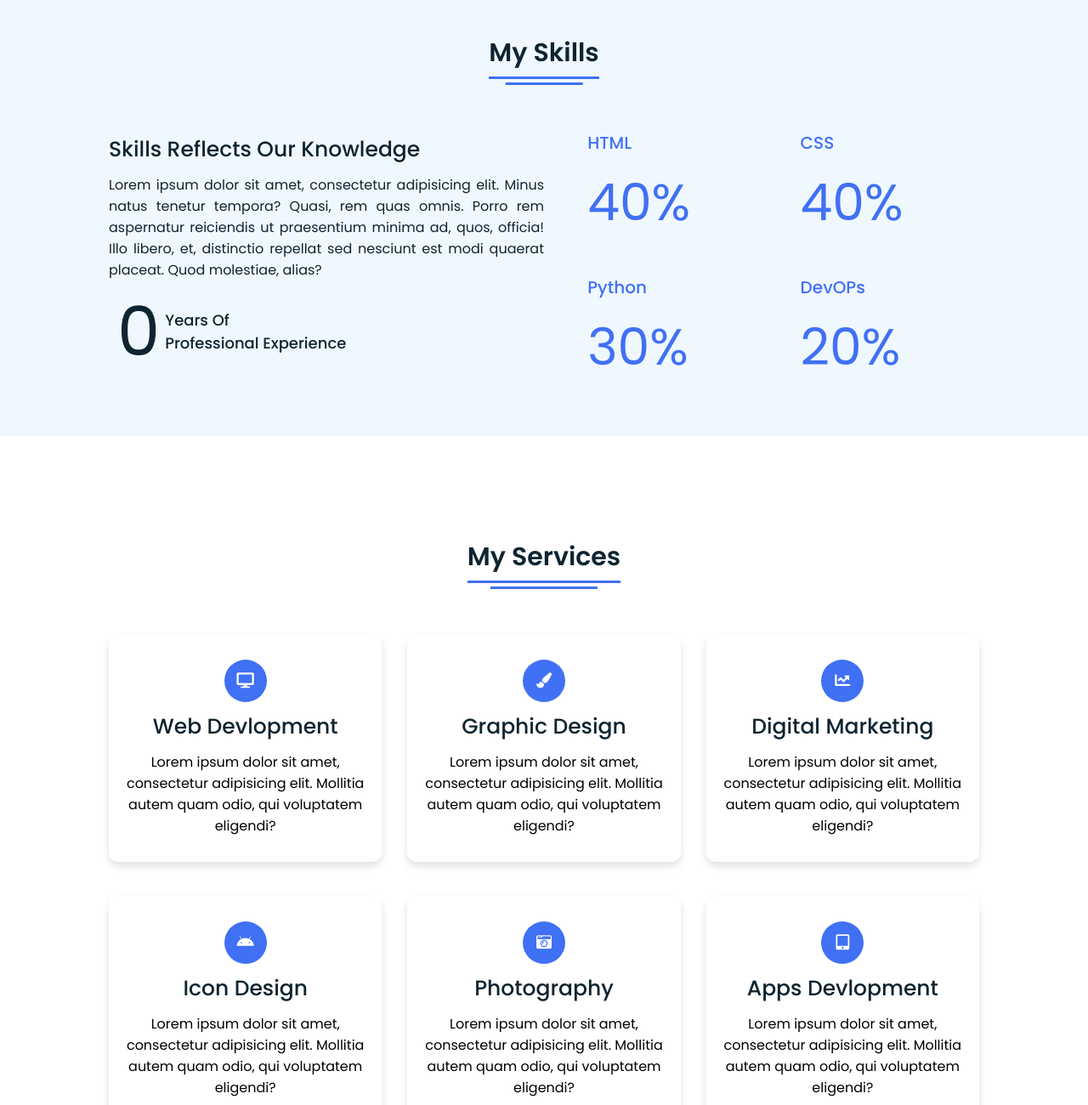
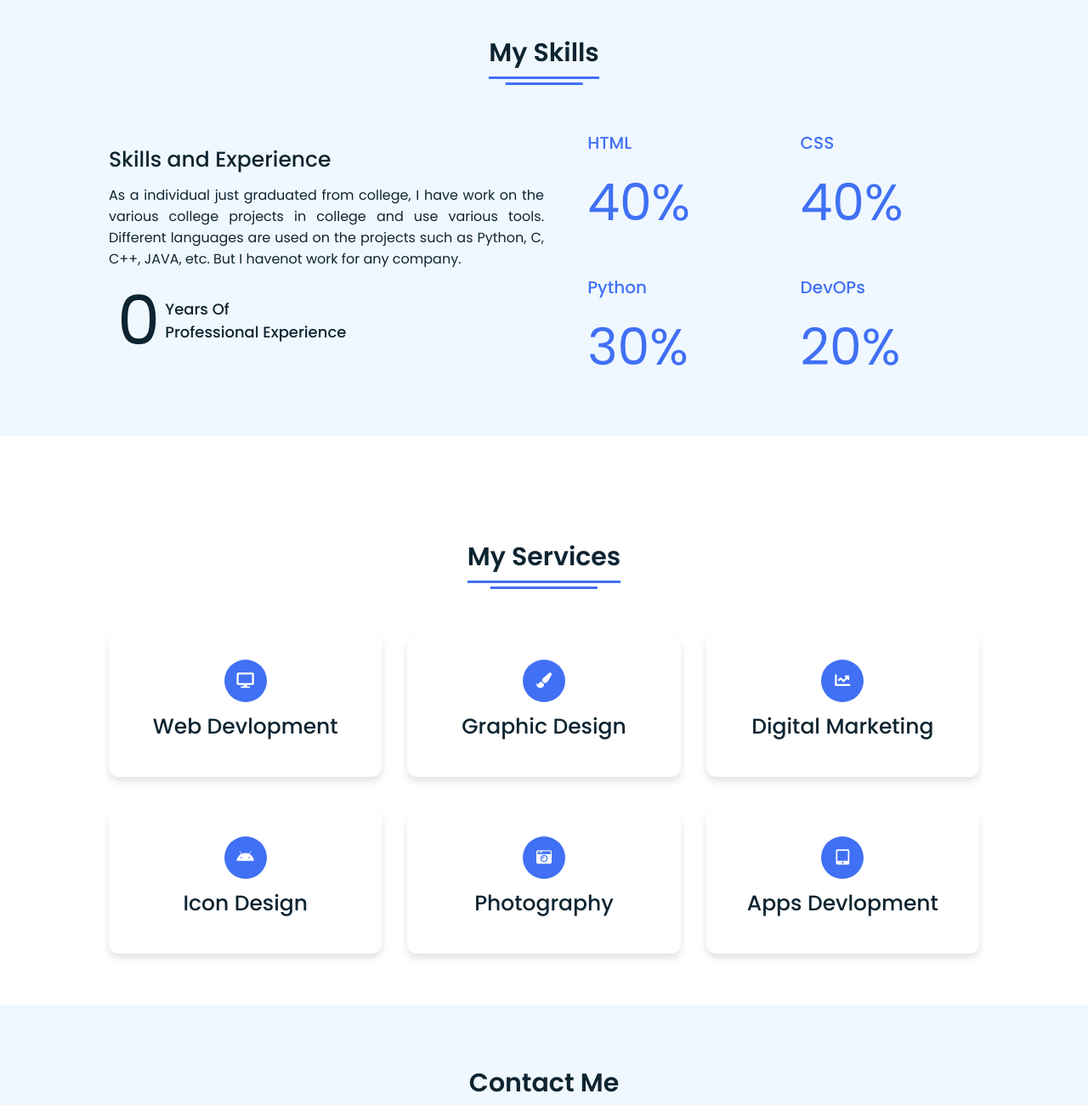
Before and after one commit to Ankitbajgain/Personal-Portfolio-Website, a plain HTML site: page index.html in a window 1280 px wide. Shown: the part 1500-2800 px from the top of the page at 85% size. Drawn offline with Linux system fonts and the light colour scheme.

Commit message:
update cv

```diff
--- a/index.html
+++ b/index.html
@@ -47,7 +47,7 @@
      <div class="text">
        <div class="text-one">Hello,</div>
        <div class="text-two">I'm Ankit Bajgain</div>
-       <div class="text-three">DevOps Engineer</div>
+       <div class="text-three">Engineer</div>
 
      </div>
      <div class="button">
@@ -72,7 +72,7 @@
 
       </p>
       <div class="button">
-        <a href="./PDF/CV.pdf" target="_blank">
+        <a href="./PDF/AnkitCV.pdf" target="_blank">
 
         <button>Download CV </button>
         </a>
@@ -90,8 +90,10 @@
    <div class="title"><span>My Skills</span></div>
    <div class="skills-details">
      <div class="text">
-       <div class="topic">Skills Reflects Our Knowledge</div>
-       <p>Lorem ipsum dolor sit amet, consectetur adipisicing elit. Minus natus tenetur tempora? Quasi, rem quas omnis. Porro rem aspernatur reiciendis ut praesentium minima ad, quos, officia! Illo libero, et, distinctio repellat sed nesciunt est modi quaerat placeat. Quod molestiae, alias?</p>
+       <div class="topic">Skills and Experience</div>
+       <p>As a individual just graduated from college, I have work on the various college projects in college and use various tools.
+        Different languages are used on the projects such as Python, C, C++, JAVA, etc. But I havenot work for any company.
+         </p>
        <div class="experience">
          <div class="num">0</div>
          <div class="exp">Years Of <br> Professional Experience</div>
@@ -129,42 +131,42 @@
            <i class="fas fa-desktop"></i>
        </div>
        <div class="topic">Web Devlopment</div>
-       <p>Lorem ipsum dolor sit amet, consectetur adipisicing elit. Mollitia autem quam odio, qui voluptatem eligendi?</p>
+       <p></p>
      </div>
        <div class="box">
          <div class="icon">
            <i class="fas fa-paint-brush"></i>
        </div>
        <div class="topic">Graphic Design</div>
-       <p>Lorem ipsum dolor sit amet, consectetur adipisicing elit. Mollitia autem quam odio, qui voluptatem eligendi?</p>
+       <p></p>
      </div>
        <div class="box">
          <div class="icon">
            <i class="fas fa-chart-line"></i>
        </div>
        <div class="topic">Digital Marketing</div>
-       <p>Lorem ipsum dolor sit amet, consectetur adipisicing elit. Mollitia autem quam odio, qui voluptatem eligendi?</p>
+       <p></p>
      </div>
        <div class="box">
          <div class="icon">
            <i class="fab fa-android"></i>
        </div>
        <div class="topic">Icon Design</div>
-       <p>Lorem ipsum dolor sit amet, consectetur adipisicing elit. Mollitia autem quam odio, qui voluptatem eligendi?</p>
+       <p></p>
      </div>
        <div class="box">
          <div class="icon">
            <i class="fas fa-camera-retro"></i>
        </div>
        <div class="topic">Photography</div>
-       <p>Lorem ipsum dolor sit amet, consectetur adipisicing elit. Mollitia autem quam odio, qui voluptatem eligendi?</p>
+       <p></p>
      </div>
        <div class="box">
          <div class="icon">
            <i class="fas fa-tablet-alt"></i>
        </div>
        <div class="topic">Apps Devlopment</div>
-       <p>Lorem ipsum dolor sit amet, consectetur adipisicing elit. Mollitia autem quam odio, qui voluptatem eligendi?</p>
+       <p></p>
      </div>
    </div>
    </div>
@@ -176,7 +178,7 @@
     <div class="title"><span>Contact Me</span></div>
     <div class="text">
       <div class="topic">Have Any Project?</div>
-      <p>Lorem ipsum dolor sit amet, consectetur adipisicing elit. Ipsam neque ipsum corrupti dolores, facere numquam voluptate aspernatur sit perferendis qui nisi modi! Recusandae deserunt consequatur voluptatibus alias repellendus nobis eligendi.</p>
+      <p></p>
       <div class="button">
         <button>Let's Chat</button>
       </div>
```
Also changed, not shown: 1 other file.
